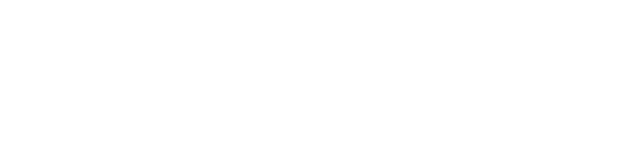
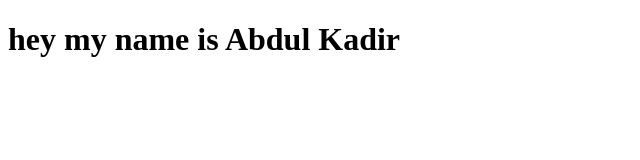
Before and after one commit to abdulkadir52347/Personal-Website, a plain HTML site: page index.html in a window 1280 px wide. Shown: the whole page, without its empty margins (0-640 px from the left). Drawn offline with Linux system fonts and the light colour scheme.

Commit message:
try to push

```diff
--- a/index.html
+++ b/index.html
@@ -8,6 +8,6 @@
     <link rel="stylesheet" href="style.css">
 </head>
 <body>
-
+    <h1>hey my name is Abdul Kadir </h1>
 </body>
 </html>
```
